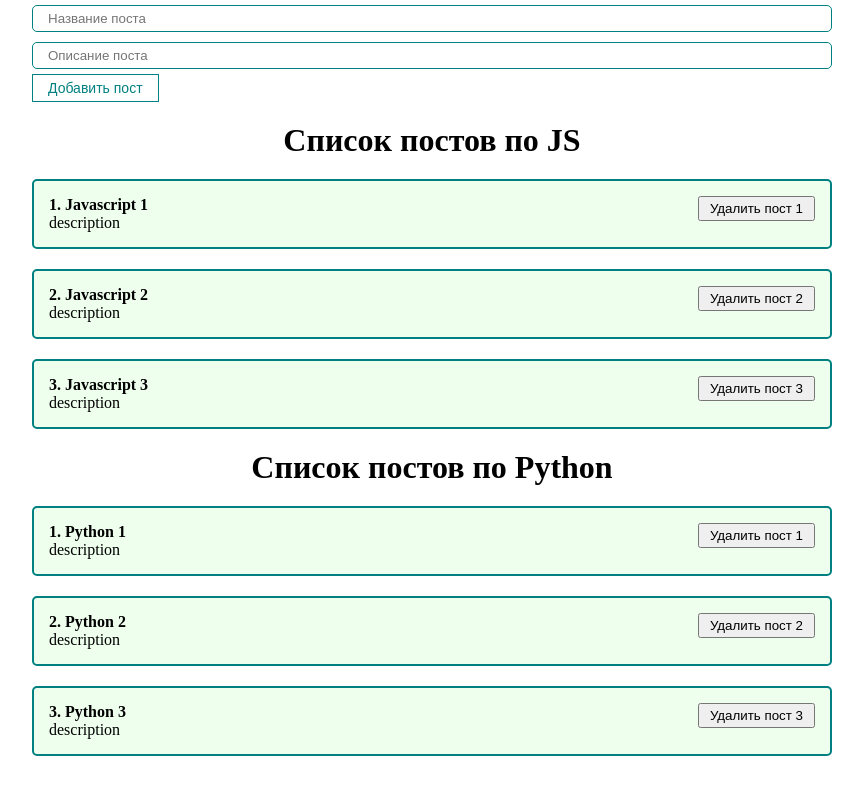
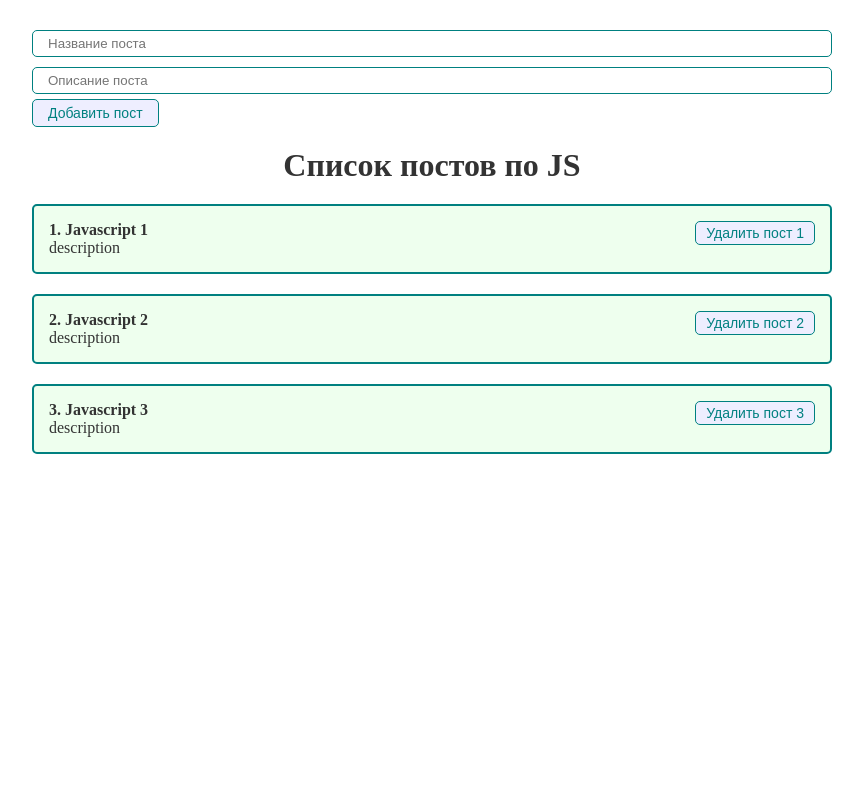
Before and after one commit to SergeyAsadchiy/react-start, a React (Create React App) app: page / in a window 1280 px wide. Shown: the top 794 px of the page, without its empty margins (208-1071 px from the left). Built offline with nearby package versions, Linux system fonts and the light colour scheme.

Commit message:
form: remove post

```diff
--- a/src/App.js
+++ b/src/App.js
@@ -9,21 +9,23 @@ function App() {
     {id: 2, title: 'Javascript 2', body: 'description'},
     {id: 3, title: 'Javascript 3', body: 'description'}
   ])
-  const [posts2] = useState([
-    {id: 1, title: 'Python 1', body: 'description'},
-    {id: 2, title: 'Python 2', body: 'description'},
-    {id: 3, title: 'Python 3', body: 'description'}
-  ])
 
   const createPost = (newPost) => {
     setPosts([...posts, newPost])
+  }
+  const removePost = (post) => {
+    setPosts(posts.filter(e => e.id !== post.id))
   }
 
   return (
     <div className="App">
       <PostForm create={createPost}/>
-      <PostList posts={posts} title={'Список постов по JS'} />
-      <PostList posts={posts2} title={'Список постов по Python'} />
+      {
+        posts.length
+          ? <PostList remove={removePost} posts={posts} title={'Список постов по JS'} />
+          : <h2 style={{marginTop: '20px', textAlign: 'center'}}>Посты не найдены</h2>
+      }
+
     </div>
   );
 }
--- a/src/components/PostForm.jsx
+++ b/src/components/PostForm.jsx
@@ -21,7 +21,7 @@ const PostForm = ({create}) => {
   }
 
   return (
-    <form action="">
+    <form style={{marginTop: '25px'}} action="">
       <MyInput
         type="text"
         placeholder="Название поста"
--- a/src/components/PostItem.jsx
+++ b/src/components/PostItem.jsx
@@ -1,6 +1,11 @@
 import React from 'react';
+import MyButton from "./UI/button/MyButton";
 
 const PostItem = (props) => {
+  const removePost = () => {
+    return props.remove(props.post)
+  }
+
   return (
     <div className="post">
       <div className="post__content">
@@ -8,7 +13,7 @@ const PostItem = (props) => {
         <div>{props.post.body}</div>
       </div>
       <div className="post__btn">
-        <button>Удалить пост {props.post.id}</button>
+        <MyButton onClick={removePost}>Удалить пост {props.number}</MyButton>
       </div>
     </div>
   );
--- a/src/components/PostList.jsx
+++ b/src/components/PostList.jsx
@@ -1,12 +1,12 @@
 import React from 'react';
 import PostItem from "./PostItem";
 
-const PostList = ({posts, title}) => {
+const PostList = ({posts, title, remove}) => {
   return (
     <div>
       <h1 style={{marginTop: '20px', textAlign: 'center'}}>{title}</h1>
       {posts.map((post, index) =>
-          <PostItem number={index + 1} post={post} key={post.id}/>
+          <PostItem remove={remove} number={index + 1} post={post} key={post.id}/>
       )}
     </div>
   );
--- a/src/components/UI/button/MyButton.module.css
+++ b/src/components/UI/button/MyButton.module.css
@@ -2,6 +2,7 @@
     padding: 5px 15px;
     color: teal;
     font-size: 14px;
-    background: transparent;
+    background: #eef;
     border: 1px solid teal;
+    border-radius: 5px;
 }
--- a/src/styles/App.css
+++ b/src/styles/App.css
@@ -11,6 +11,7 @@
 
 .App {
     width: 800px;
+    color: #333;
 }
 
 .post {
```
